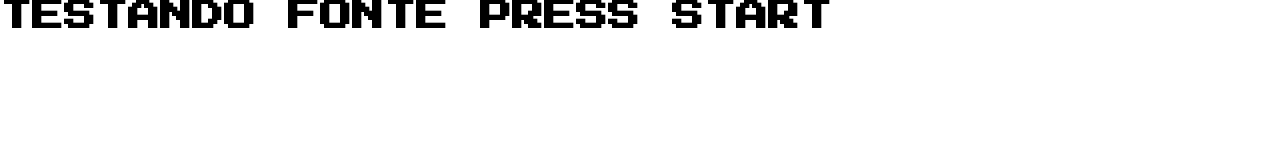
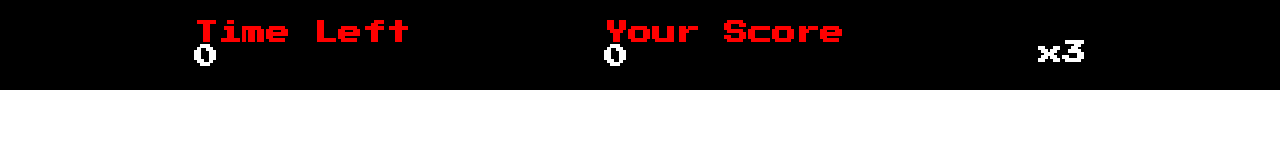
Before and after one commit to rsbastos/javaScript-game-wreckItRalph, a plain HTML site: page index.html in a window 1280 px wide. Drawn offline with Linux system fonts and the light colour scheme.

Commit message:
:lipstick: feat: menu style

```diff
--- a/index.html
+++ b/index.html
@@ -17,7 +17,29 @@
     <link rel="stylesheet" href="./src/styles/main.css">
 </head>
 <body>
-    <h1>TESTANDO FONTE PRESS START</h1>
+    <div class="container">
+
+        <div class="menu">
+            <div class="menu-time">
+                <h2 style="color:red;">Time Left</h2>
+                <h2>0</h2>
+            </div>
+            <div class="menu-score">
+                <h2 style="color:red;">Your Score</h2>
+                <h2>0</h2>
+            </div>
+            <div class="menu-lives">
+                <img src="" />
+                <h2>x3</h2>
+            </div>
+
+        </div>
+
+        <div class="panel">
+
+        </div>
+
+    </div>
 
     <script defer src="./src/scripts/engine.js"></script>
 </body>
--- a/src/styles/main.css
+++ b/src/styles/main.css
@@ -0,0 +1,14 @@
+.container {
+    display: flex;
+}
+
+.menu {
+    display: flex;
+    justify-content: space-evenly;
+    align-items: center;
+
+    height: 90px;
+    width: 100%;
+    background-color: #000000;
+    color: #FFFFFF;
+}
```
